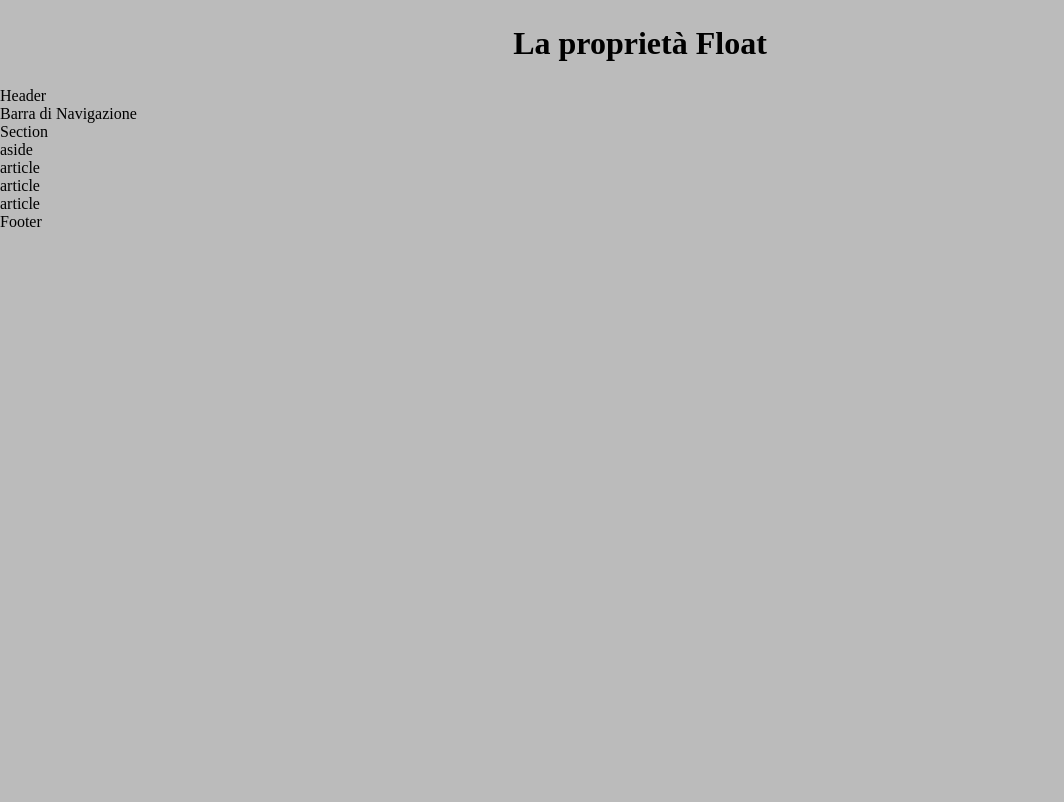
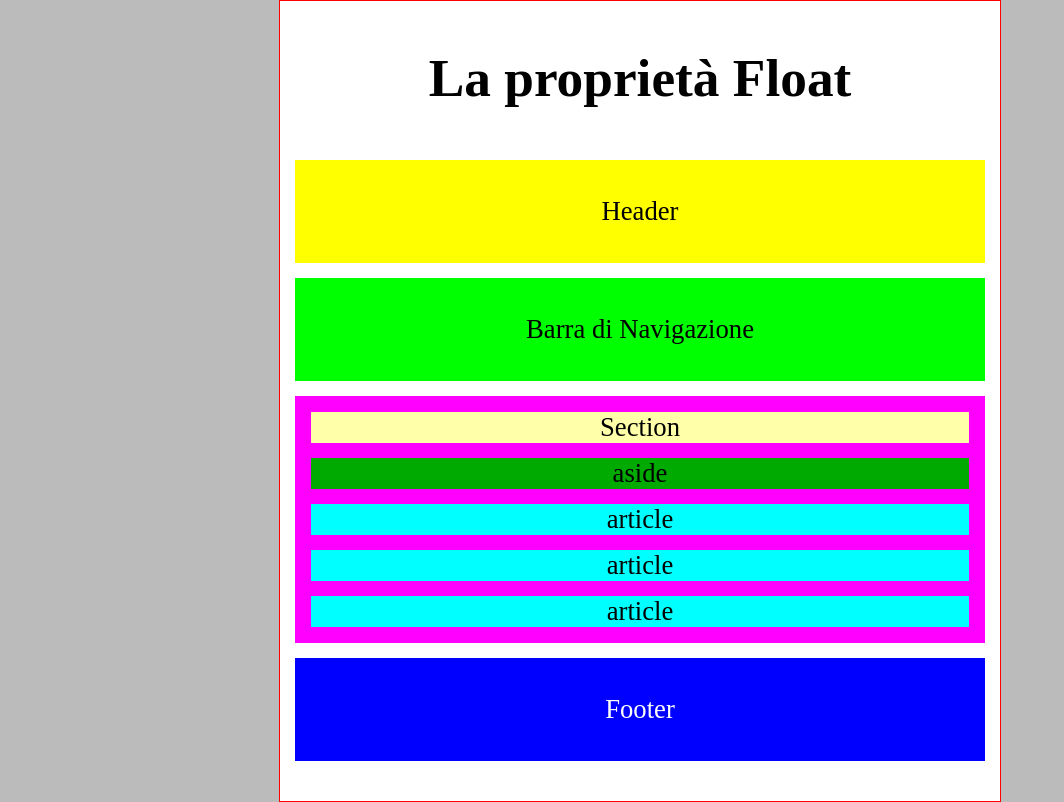
Before and after one commit to profMana/3B-2026, a plain HTML site: page 02 css/Ese 31 Float/index.html in a window 1280 px wide. Shown: the whole page, without its empty margins (0-1064 px from the left). Drawn offline with Linux system fonts and the light colour scheme.

Commit message:
esrcizio 32 iniziato

```diff
--- a/02 css/Ese 26 Overflow/index.css
+++ b/02 css/Ese 26 Overflow/index.css
@@ -15,6 +15,8 @@ body {
     border: 1px solid #777;
     width: 780px;
     margin: 0 auto;
+    background-color: #afa;
+    height:100vh;
 }
 
 h1 {
--- a/02 css/Ese 31 Float/index.css
+++ b/02 css/Ese 31 Float/index.css
@@ -7,8 +7,56 @@
 h1 {
     text-align: center;
     margin: 25px;
+    margin-top: 20px;
+    padding: 26px;
 }
 
 body {
     background-color: #bbb;
 }
+
+#wrapper{
+    max-width:720px;
+    border: 1px solid red;
+    margin:0 auto;
+    background-color: #fff;
+    font-size: 20pt;
+    text-align: center;
+    height:100vh;
+}
+
+header{
+    background-color: #ff0;
+}
+
+nav{
+    background-color: #0f0;
+}
+
+section{
+    margin: 15px;
+    border: 1px solid #f0f;
+    background-color: #f0f;
+
+    .title{
+        background-color: #ffa;
+    }
+    article{
+        background-color: #0ff;
+    }
+    aside{
+        background-color: #0a0;
+    }
+    *{
+        margin: 15px;
+    }
+}
+ footer{
+    background-color: #00f;
+    color:#fff;
+ }
+
+ header, nav, footer{
+    margin: 15px;
+    padding: 36px;
+ }
```
Also changed, not shown: 02 css/Ese 23 Priorità selettori/index.css (renamed from 02 css/Ese23 Priorità selettori/index.css), 02 css/Ese 23 Priorità selettori/index.html (renamed from 02 css/Ese23 Priorità selettori/index.html), 02 css/Ese 24 display inline block/index.css (renamed from 02 css/Ese24 display inline block/index.css), 02 css/Ese 24 display inline block/index.html (renamed from 02 css/Ese24 display inline block/index.html), 02 css/Ese 25 DisplayGrid/index.css (renamed from 02 css/Ese25 DisplayGrid/index.css), 02 css/Ese 25 DisplayGrid/index.html (renamed from 02 css/Ese25 DisplayGrid/index.html).
